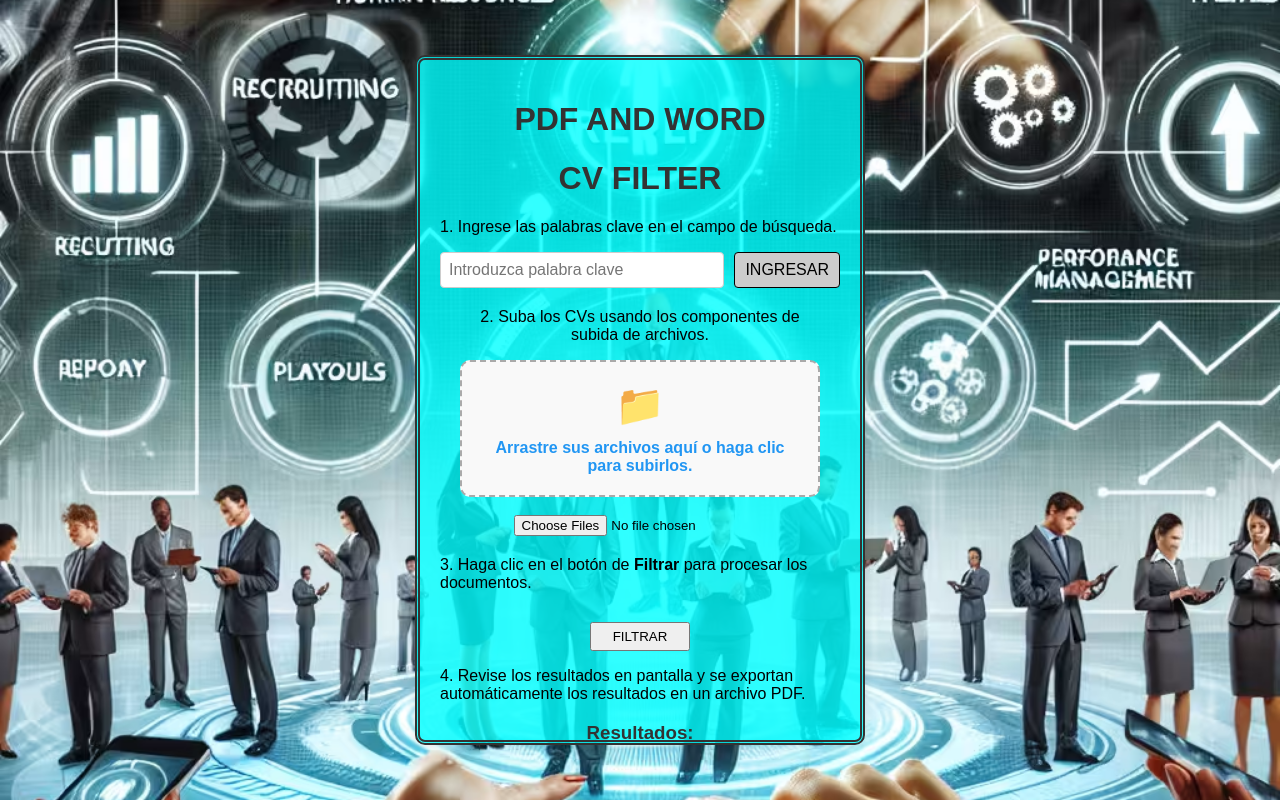
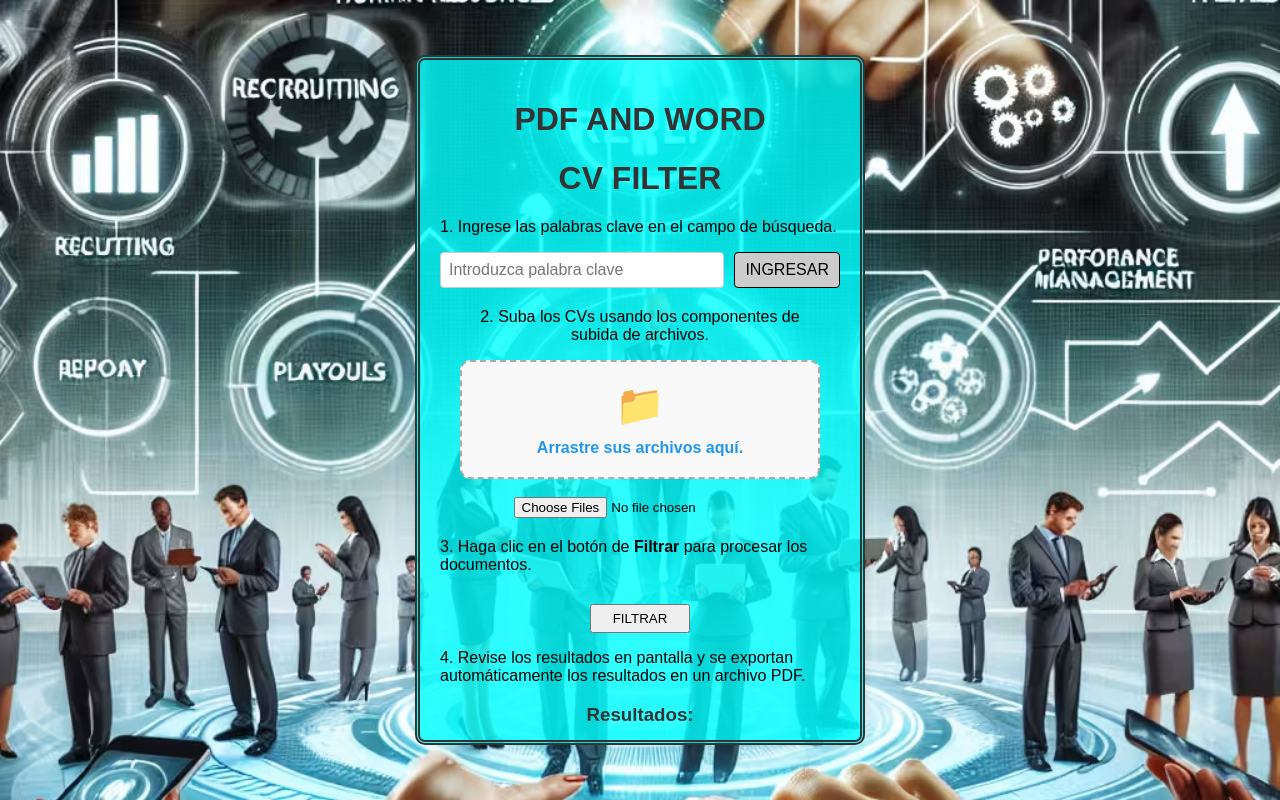
Before and after one commit to TonyVargas777/rrhh-cv-filter, a React (Vite) app: page / in a window 1280 px wide. Built offline with nearby package versions, Linux system fonts and the light colour scheme.

Commit message:
texto caja

```diff
--- a/src/components/FileUploader.jsx
+++ b/src/components/FileUploader.jsx
@@ -46,7 +46,7 @@ const FileUploader = ({ setFiles }) => {
         >
           <div className="upload-icon">📁</div>
           <p>
-            <strong>Arrastre sus archivos aquí o haga clic para subirlos.</strong>
+            <strong>Arrastre sus archivos aquí.</strong>
           </p>
         </div>
         <br />
```
